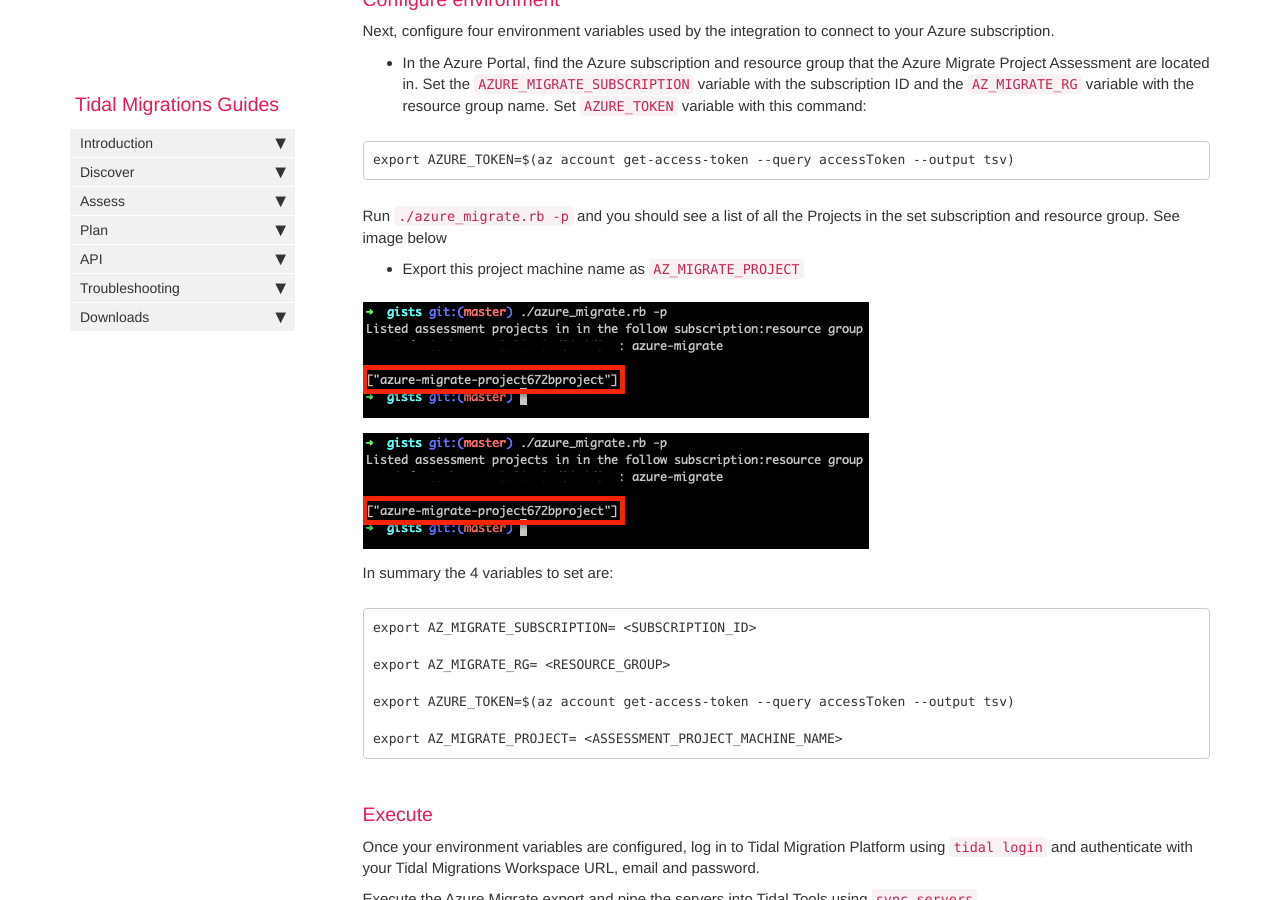
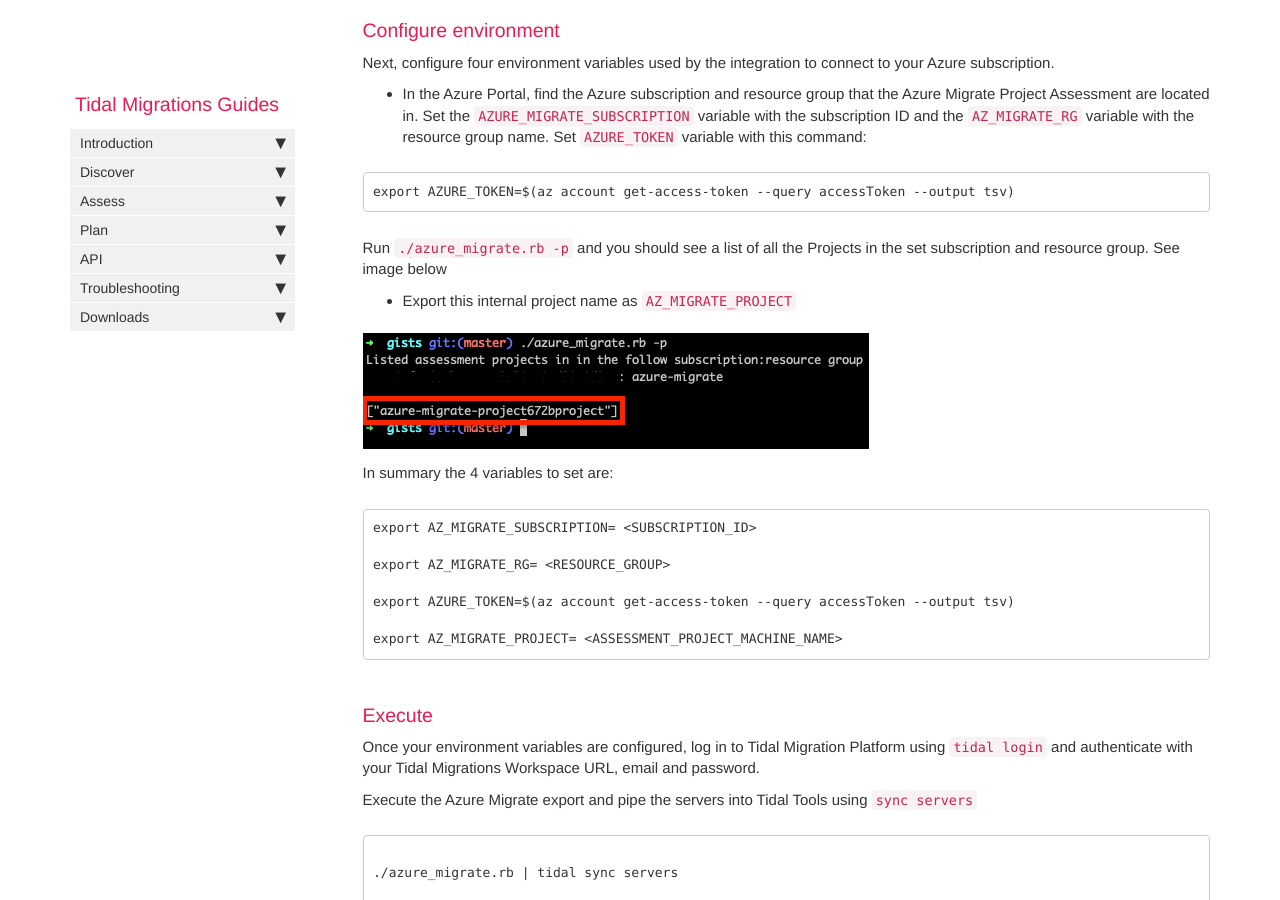
Before and after one commit to tidalmigrations/tidalmigrations.github.io, a Jekyll site: the page built from pages/user guides/integrating_with_azure_migrate.md, in a window 1280 px wide and 900 px high, scrolled down 1445 px. Built offline with Jekyll 4.4.1, drawn with Linux system fonts in a browser that asks for light colours; nearby versions of some CDN libraries; comment, search, counter and statistics services are not loaded.

Commit message:
Render screenshots on separate lines

```diff
--- a/pages/user guides/integrating_with_azure_migrate.md
+++ b/pages/user guides/integrating_with_azure_migrate.md
@@ -48,7 +48,8 @@ Check out below for a brief video on how to do these steps.
 Login to Azure with the `az` CLI.
 
 - Run `az login` and confirm the target subscription is present with `az account show`. See image below to find the `id` of the correct target subscription.
-  ![Azure Migrate Project machine name](../../images/azure-migrate-2.0.png)
+
+  ![Azure Migrate Project name](../../images/azure-migrate-2.0.png)
 
 - Set the default subscription with `az account set --subscription <SUBSCRIPTION_ID>`
 
@@ -65,11 +66,9 @@ export AZURE_TOKEN=$(az account get-access-token --query accessToken --output ts
 
 Run `./azure_migrate.rb -p` and you should see a list of all the Projects in the set subscription and resource group. See image below
 
-- Export this project machine name as `AZ_MIGRATE_PROJECT`
+- Export this internal project name as `AZ_MIGRATE_PROJECT`
 
-{% include image.html file="azure-migrate-3.0.png" max-width="847.5" %}
-
-![Azure Migrate Project machine name](../../images/azure-migrate-3.0.png)
+![Azure Migrate Project name](../../images/azure-migrate-3.0.png)
 
 In summary the 4 variables to set are:
 
@@ -99,6 +98,7 @@ Execute the Azure Migrate export and pipe the servers into Tidal Tools using `sy
 
 Once the command succeeds you can navigate to your Tidal Migrations Workspace URL to see the results. Use the left menu bar to navigate to `Discover > Overview` where the “Most recently run job” card should say `Sync Servers` and have the same timestamp as when the sync servers command suceeded.
 This means that `tidal sync servers` successfully updated your server inventory, as seen in the image below.
+
 ![Server Sync success](../../images/azure-migrate-review.png)
 
 View the imported servers that have been from Azure Migrate to this Tidal workspace in the left menu under `Assess > Servers`. Select an imported server and some compute, virtualization and networking parameters have be pre-populated based on the data in Azure Migrate that was imported into this Tidal workspace.
```
